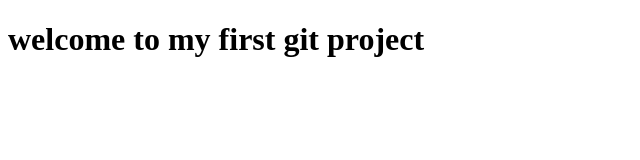
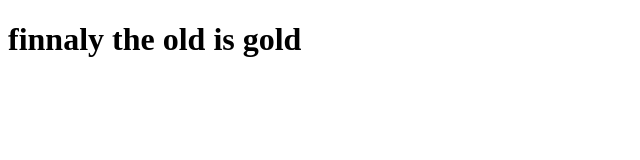
Before and after one commit to mrkhan125/coursera-sub, a plain HTML site: page site/index.html in a window 1280 px wide. Shown: the whole page, without its empty margins (0-640 px from the left). Drawn offline with Linux system fonts and the light colour scheme.

Commit message:
modification.

```diff
--- a/site/index.html
+++ b/site/index.html
@@ -6,6 +6,6 @@
 	<title>hello coursera</title>
 </head>
 <body>
-<h1>welcome to my first git project</h1>
+<h1>finnaly the old is gold</h1>
 </body>
 </html>
```
